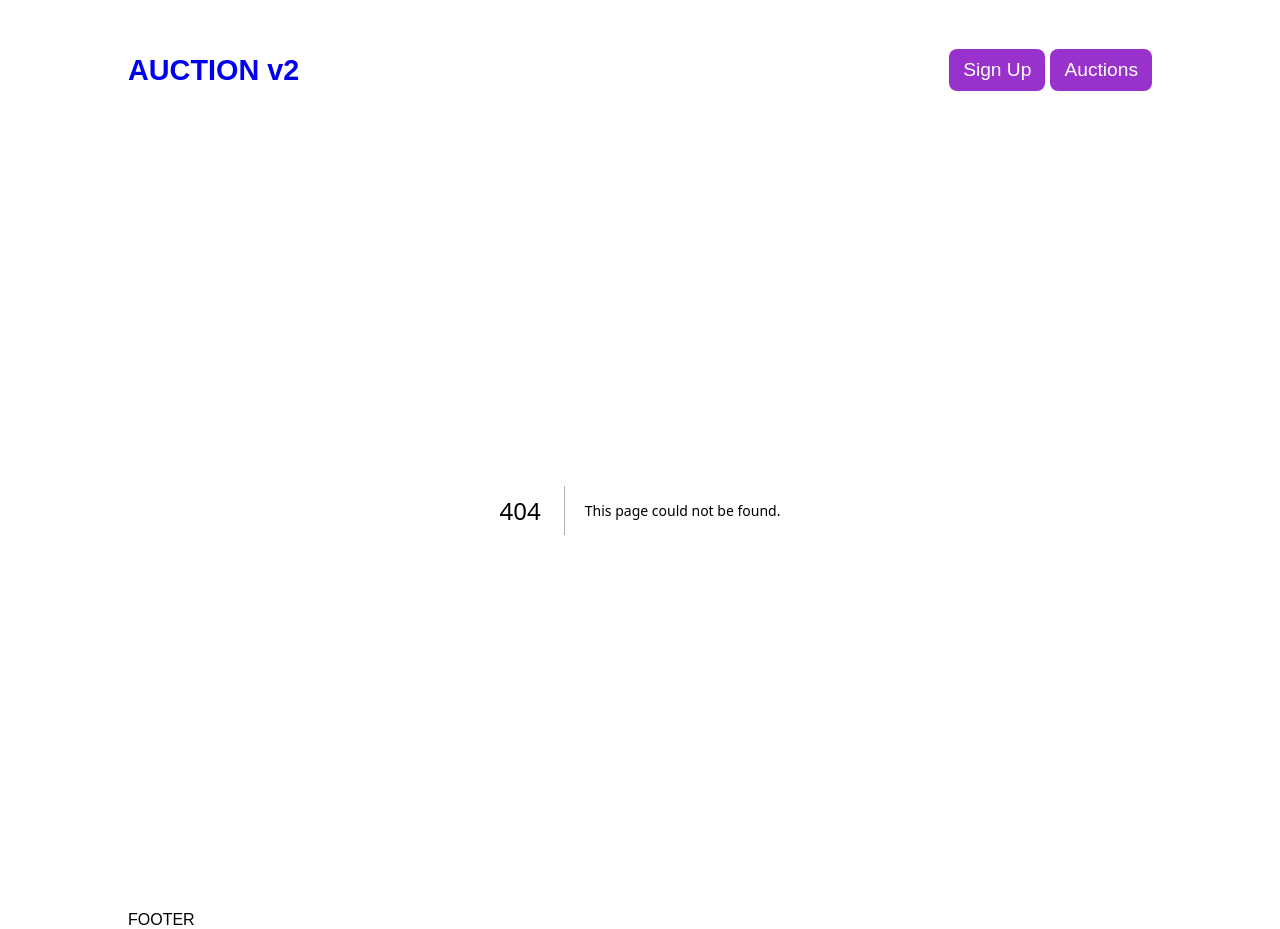
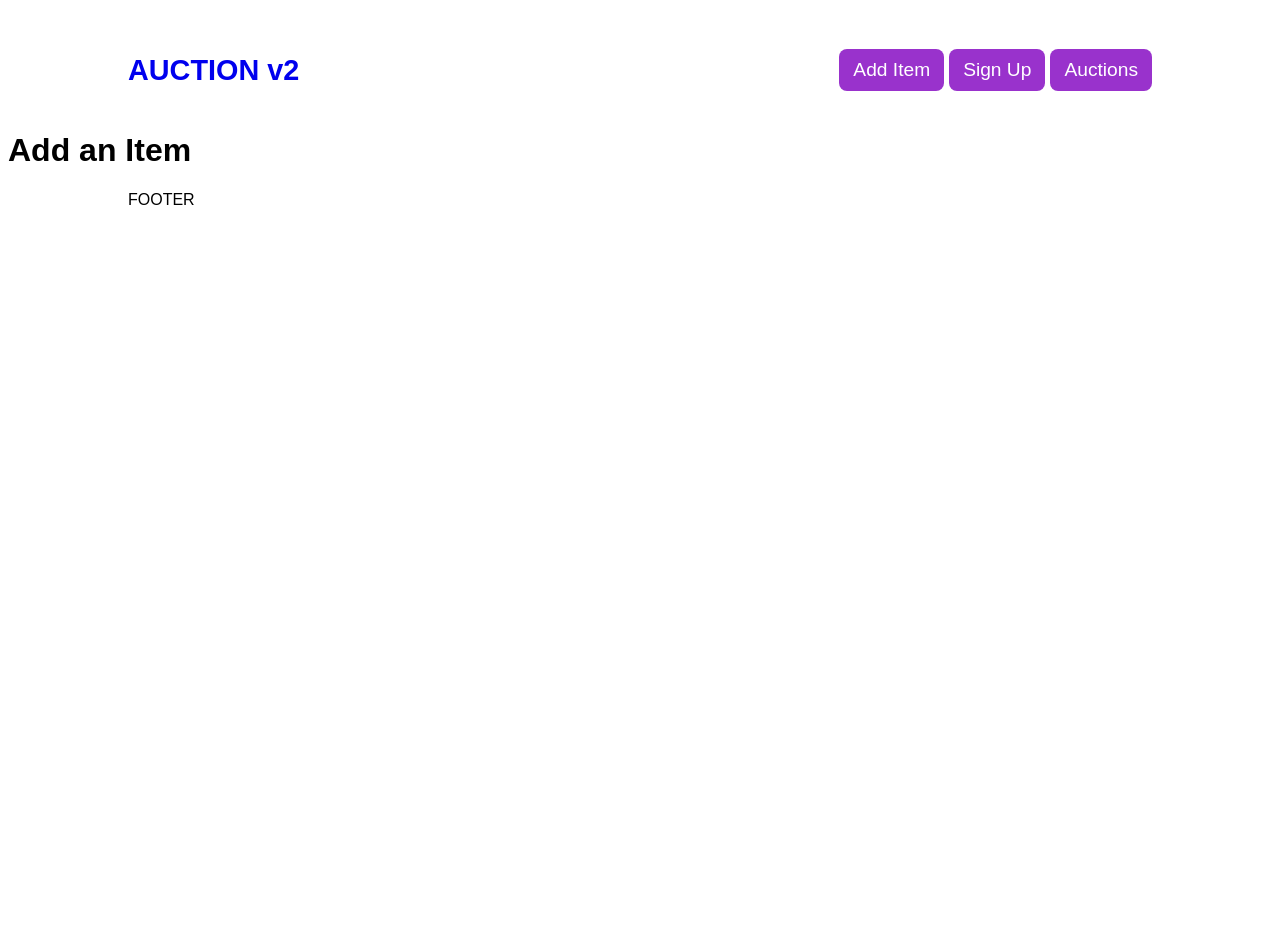
Before and after one commit to andrew-clarkson/auctionv2, a Next.js app: page /additem in a window 1280 px wide. Before the commit this address had no page. After the commit the page ends 838 px from the top, so only its background shows below. Built offline with nearby package versions, Linux system fonts and the light colour scheme.

Commit message:
add route for add item page, nav button

```diff
--- /dev/null
+++ b/src/app/additem/page.tsx
@@ -0,0 +1,7 @@
+export default function AddItem() {
+    return (
+      <div>
+        <h1>Add an Item</h1>
+      </div>
+    );
+}
--- a/src/components/NavBar/NavBar.tsx
+++ b/src/components/NavBar/NavBar.tsx
@@ -9,6 +9,9 @@ export default function Nav() {
       </Link>
 
       <div className={styles.navButtons}>
+        <Link href="/additem">
+          <button className="">Add Item</button>
+        </Link>
         <Link href="/login">
           <button className="">Sign Up</button>
         </Link>
```
